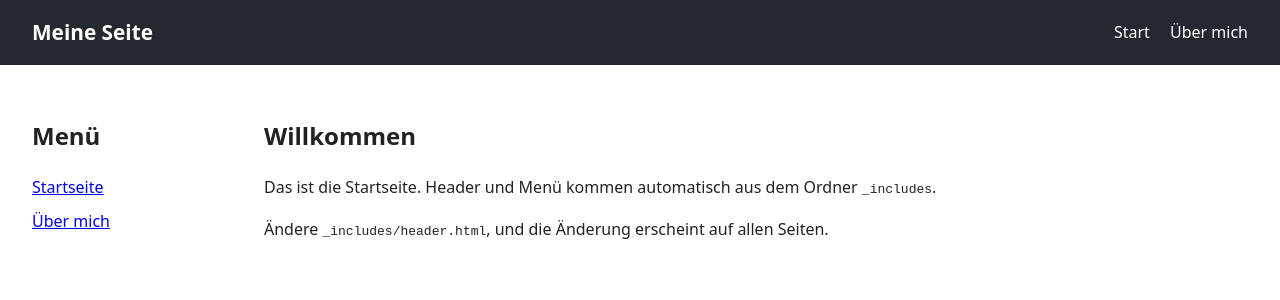
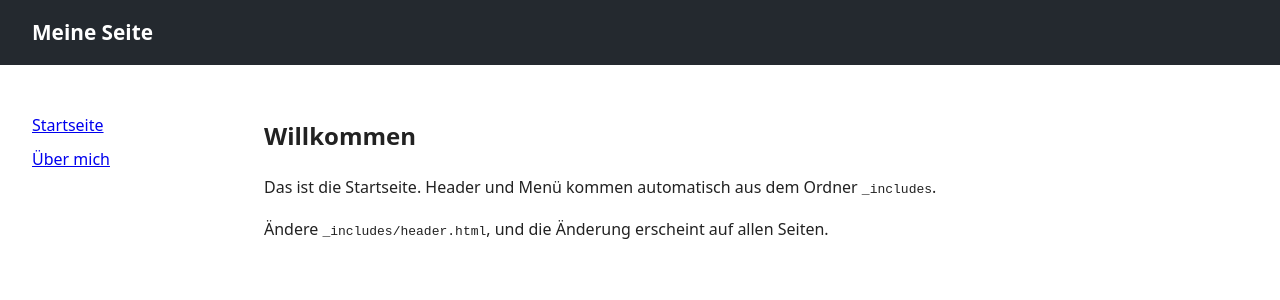
Before and after one commit to mschaefer01/mschaefer01.github.io, a Jekyll site: the page built from index.html, in a window 1280 px wide. Shown: the top 300 px of the page. Built offline with Jekyll 4.4.1, drawn with Linux system fonts in a browser that asks for light colours.

Commit message:
Jekyll-Template hinzugefügt

```diff
--- a/_includes/header.html
+++ b/_includes/header.html
@@ -1,7 +1,3 @@
 <header class="kopf">
   <h1><a href="/">Meine Seite</a></h1>
-  <nav>
-    <a href="/">Start</a>
-    <a href="/about.html">Über mich</a>
-  </nav>
 </header>
--- a/_includes/sidebar.html
+++ b/_includes/sidebar.html
@@ -1,5 +1,4 @@
 <aside class="seitenleiste">
-  <h2>Menü</h2>
   <ul>
     <li><a href="/">Startseite</a></li>
     <li><a href="/about.html">Über mich</a></li>
```
